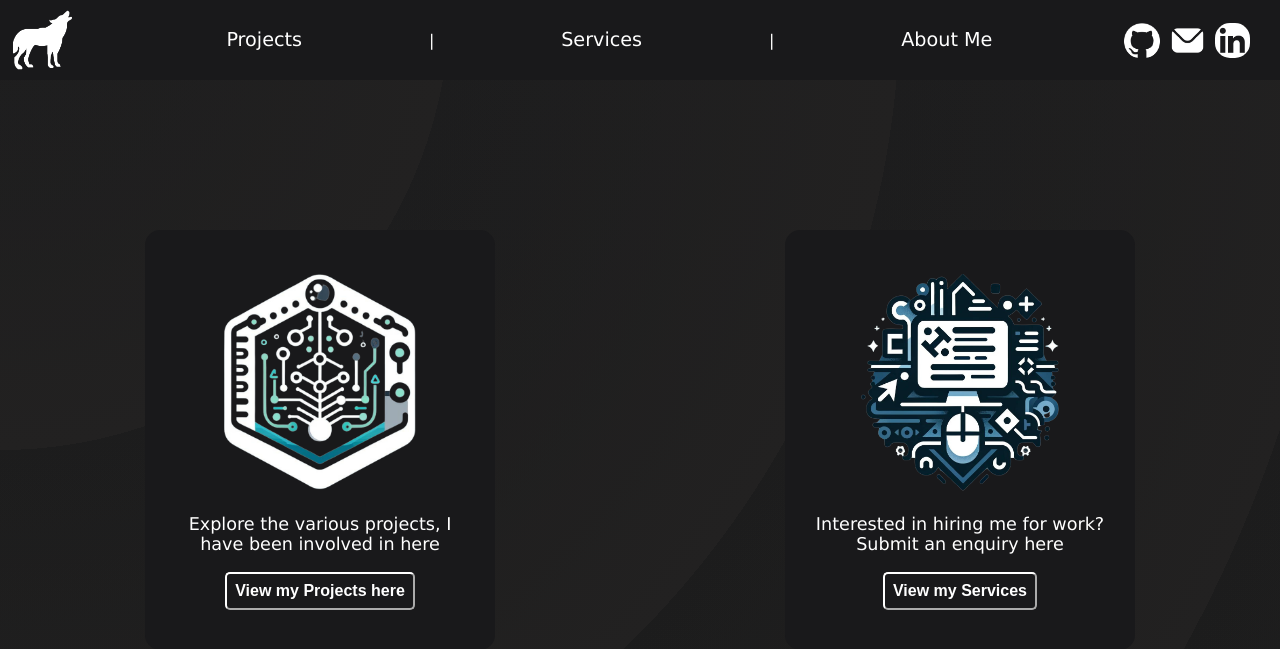
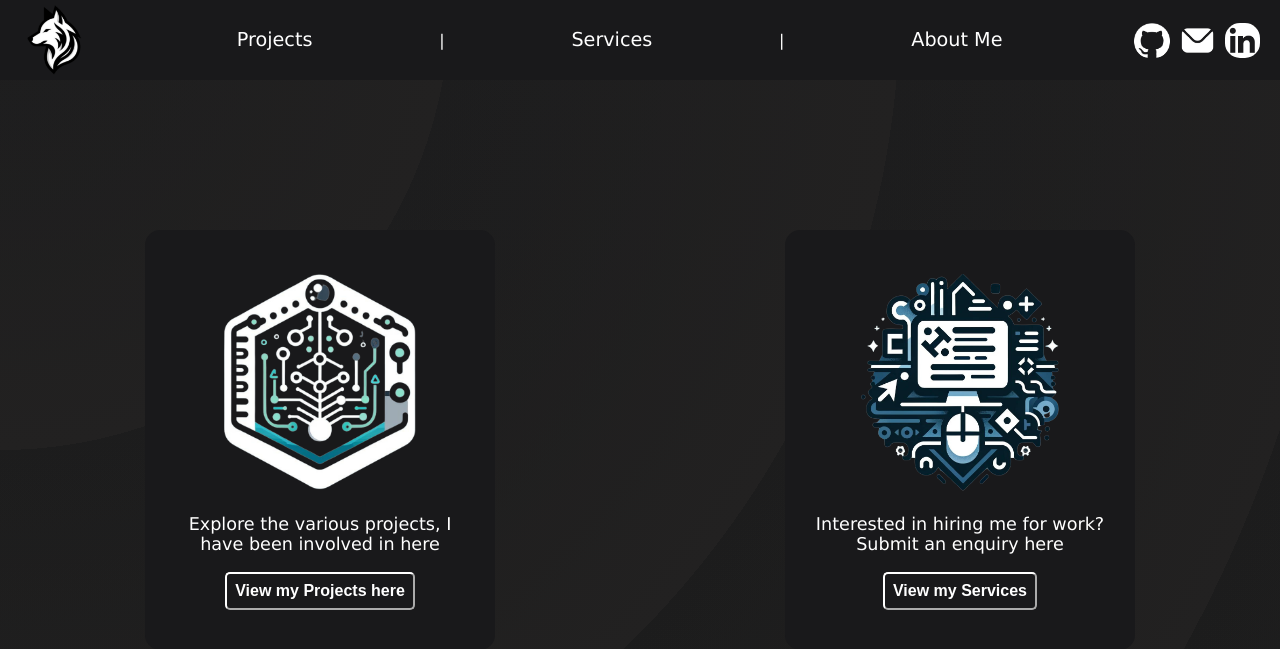
Before and after one commit to shadowwolf123987/Shadow-Dev-Website, a PHP site: page /shadowdev/index.php in a window 1280 px wide. Shown: the top 649 px of the page. Run offline with PHP 8.4, Linux system fonts and the light colour scheme; some web fonts are replaced.

Commit message:
ShadowDev 1.62
Changed Logo
Removed light mode / dark mode specific logos
Update CSS to better fit new logo

```diff
--- a/css/styles.css
+++ b/css/styles.css
@@ -66,6 +66,7 @@ nav{
 	position: top;
 	top: 0;
 	height: 80px;
+	padding: 0px 15px;
 	display: flex;
 	justify-content: space-between;
 	align-items: center;
@@ -74,7 +75,7 @@ nav{
 
 .navLogo a img{
 	height: 80px;
-	padding: 10px;
+	padding: 5px;
 	margin-right: 15px;
 }
 
--- a/templates/head.php
+++ b/templates/head.php
@@ -10,11 +10,8 @@
 	<link rel="stylesheet" href="./css/tablet.css" media="screen and (max-width: 900px)">
 	<link rel="stylesheet" href="./css/mobile.css" media="screen and (max-width: 767px)">
 
-	<link href="./imgs/wolfBlack.png"
+	<link href="./imgs/wolfLogo.png"
       rel="icon"/>
-	<link href="./imgs/wolfWhite.png"
-      rel="icon"
-      media="(prefers-color-scheme: dark)" />
 
 	<link href="https://fonts.googleapis.com/css2?family=Ysabeau:wght@200&display=swap" rel="stylesheet">
 	<link rel="apple-touch-icon" href="./imgs/wolfWhite.png">
--- a/templates/navbar.php
+++ b/templates/navbar.php
@@ -1,11 +1,11 @@
 <nav class="desktopNav">
-    <div class="navLogo"><a href="./"><img src="./imgs/wolfWhite.png" title="ShadowDev Logo" alt="ShadowDev Logo"></a></div>
+    <div class="navLogo"><a href="./"><img src="./imgs/wolfLogo.png" title="ShadowDev Logo" alt="ShadowDev Logo"></a></div>
 
     <a class="txtLink" href="./projects">Projects</a> |
     <a class="txtLink" href="./services">Services</a> |
     <a class="txtLink" href="./aboutme">About Me</a>
 
-    <div class="socialLinks" style="margin-right:25px;">
+    <div class="socialLinks">
         <div>
             <a href="https://github.com/shadowwolf123987" target="_blank"><img src="./imgs/icons/gitIcon.png" title="GitHub" alt="GitHub"></a>
         </div>
@@ -19,7 +19,7 @@
 </nav>
 
 <nav class="mobileNav">
-    <div class="navLogo"><a href="./"><img src="./imgs/wolfWhite.png" title="ShadowDev Logo" alt="ShadowDev Logo"></a></div>
+    <div class="navLogo"><a href="./"><img src="./imgs/wolfLogo.png" title="ShadowDev Logo" alt="ShadowDev Logo"></a></div>
 
     <div class="mobileIcon" id="mobileIcon">
         <span class="bar"></span>
```
Also changed, not shown: imgs/wolfBackground.jpg (deleted), imgs/wolfBackgroundMobile.jpg (deleted), imgs/wolfBlack.png (deleted), imgs/wolfLogo.png (added), imgs/wolfWhite.png (deleted).
